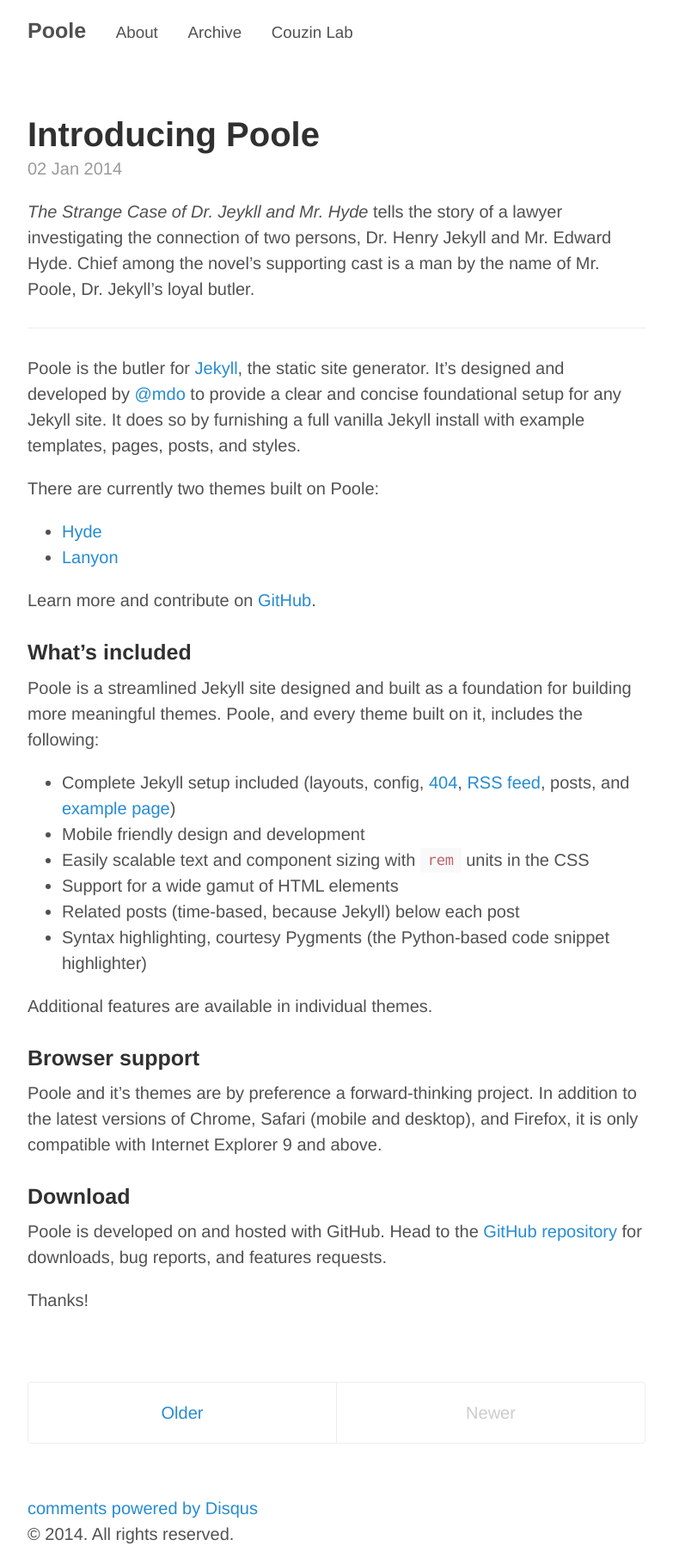
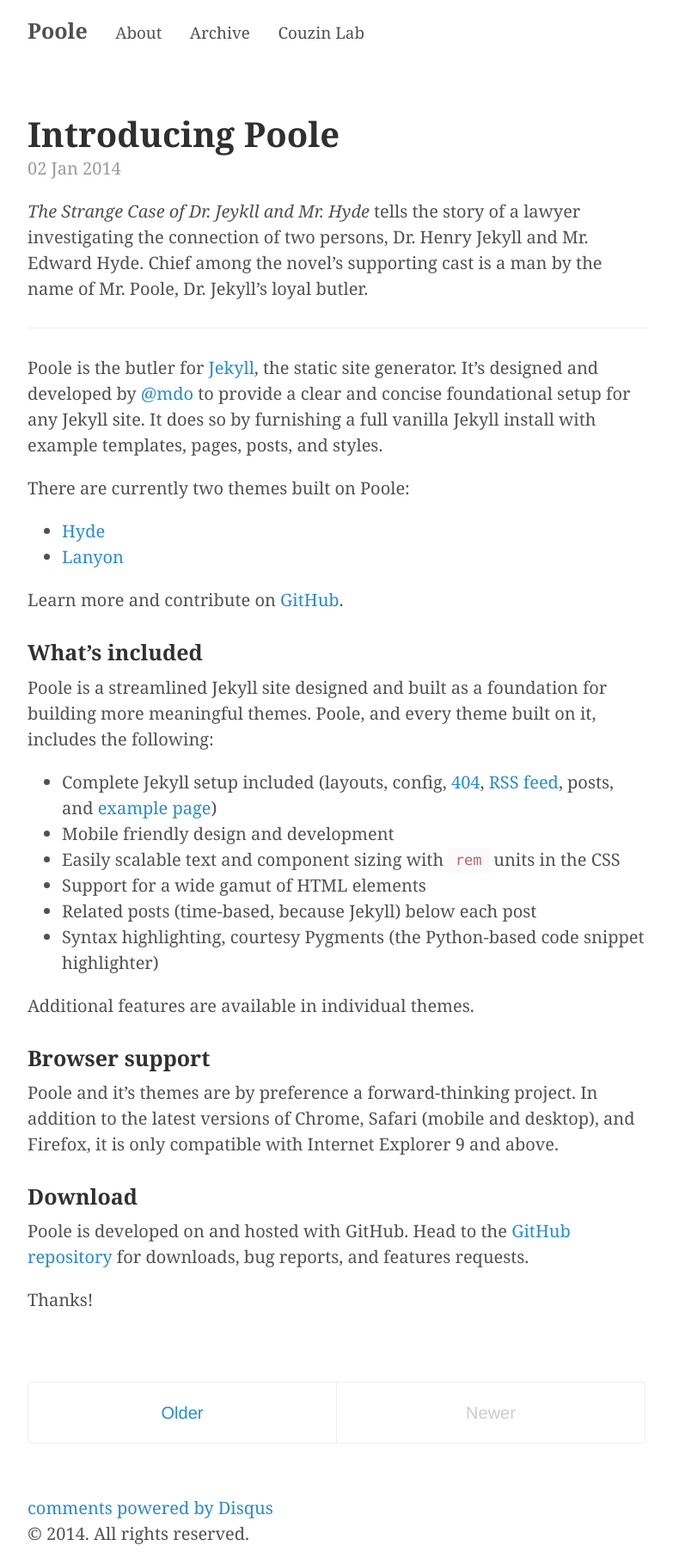
Before and after one commit to capecodcid/capecodcid.github.io, a Jekyll site: the page built from index.html, in a window 1280 px wide. Shown: the whole page at 86% size, without its empty margins (248-1031 px from the left). Built offline with Jekyll 4.4.1, drawn with Linux system fonts in a browser that asks for light colours; Markdown is read by kramdown in place of the engine named in the settings; the list of posts is cut into pages by our own code; comment, search, counter and statistics services are not loaded.

Commit message:
tried to change body font

```diff
--- a/public/css/poole.css
+++ b/public/css/poole.css
@@ -43,9 +43,21 @@
 
 html,
 body {
+  font-family: "Cutive Mono", "Calendas Plus", "Crimson Text", "Hoefler Text", "Georgia", serif;
+  color: #3b3b3b;
+  -webkit-font-smoothing: antialiased;
+  /* Fix for webkit rendering */
+  text-size-adjust: 100%;
+  background: #f9f9f9;
+  min-height: 100%;
+  height: 100%;
+  overflow-x: hidden;
+  margin: 0;
+  padding: 0;}
+/*body {
   margin: 0;
   padding: 0;
-}
+}*/
 
 html {
   font-family: "Helvetica Neue", Helvetica, Arial, sans-serif;
```
